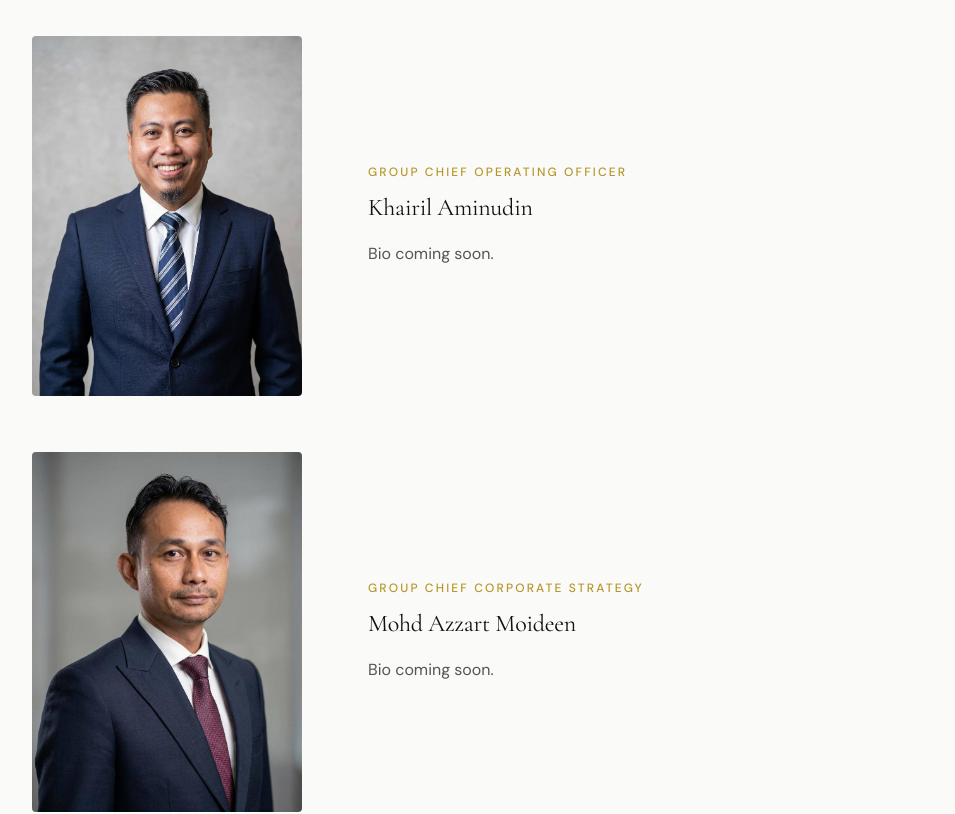
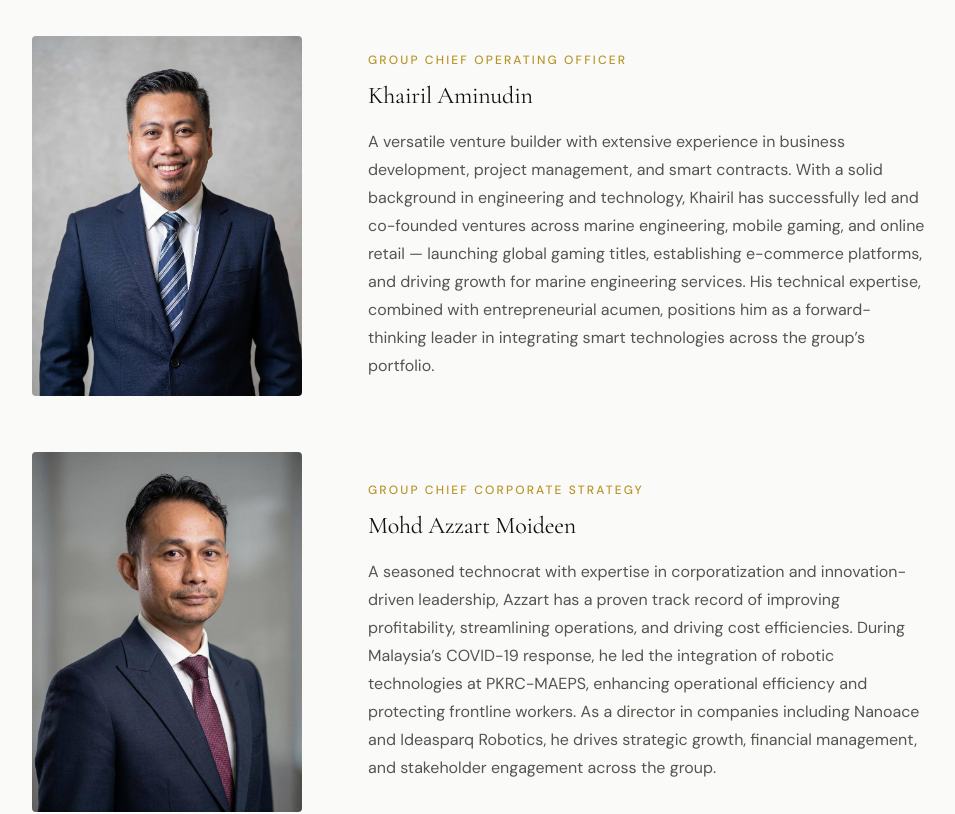
Before and after one commit to shamnashriq-ai/triballiance-website, a Next.js app: page /about/leadership in a window 1280 px wide. Shown: the part 1060-1874 px from the top of the page, without its empty margins (160-1115 px from the left). Built offline with nearby package versions, Linux system fonts and the light colour scheme.

Commit message:
Add Khairil and Azzart bios from corporate profile

```diff
--- a/src/app/about/leadership/page.tsx
+++ b/src/app/about/leadership/page.tsx
@@ -15,13 +15,13 @@ const leaders = [
     name: "Khairil Aminudin",
     role: "Group Chief Operating Officer",
     image: "/leader-khairil.jpg",
-    bio: "Bio coming soon.",
+    bio: "A versatile venture builder with extensive experience in business development, project management, and smart contracts. With a solid background in engineering and technology, Khairil has successfully led and co-founded ventures across marine engineering, mobile gaming, and online retail — launching global gaming titles, establishing e-commerce platforms, and driving growth for marine engineering services. His technical expertise, combined with entrepreneurial acumen, positions him as a forward-thinking leader in integrating smart technologies across the group\u2019s portfolio.",
   },
   {
     name: "Mohd Azzart Moideen",
     role: "Group Chief Corporate Strategy",
     image: "/leader-azzart.jpg",
-    bio: "Bio coming soon.",
+    bio: "A seasoned technocrat with expertise in corporatization and innovation-driven leadership, Azzart has a proven track record of improving profitability, streamlining operations, and driving cost efficiencies. During Malaysia\u2019s COVID-19 response, he led the integration of robotic technologies at PKRC-MAEPS, enhancing operational efficiency and protecting frontline workers. As a director in companies including Nanoace and Ideasparq Robotics, he drives strategic growth, financial management, and stakeholder engagement across the group.",
   },
   {
     name: "Faizah Ishak",
```
